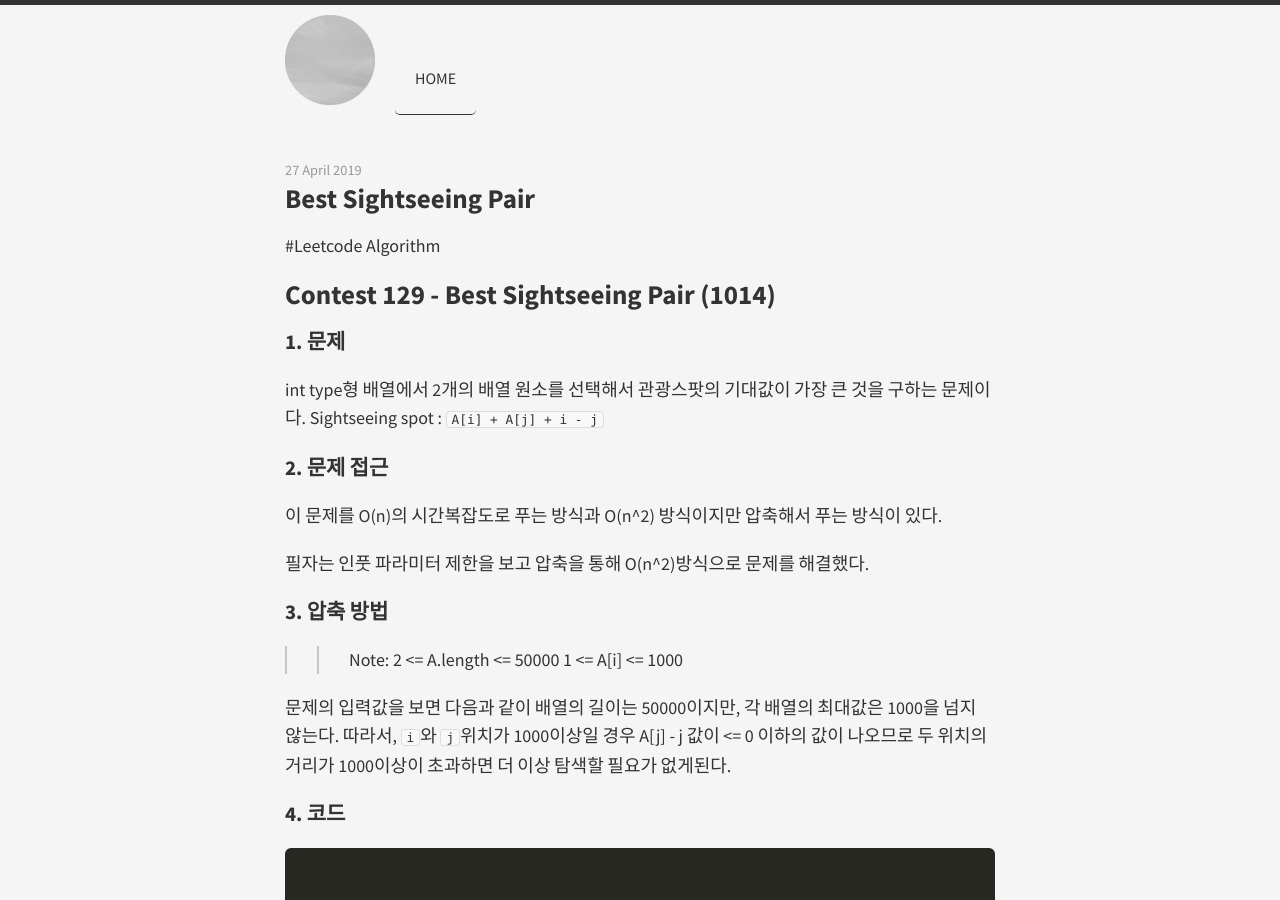
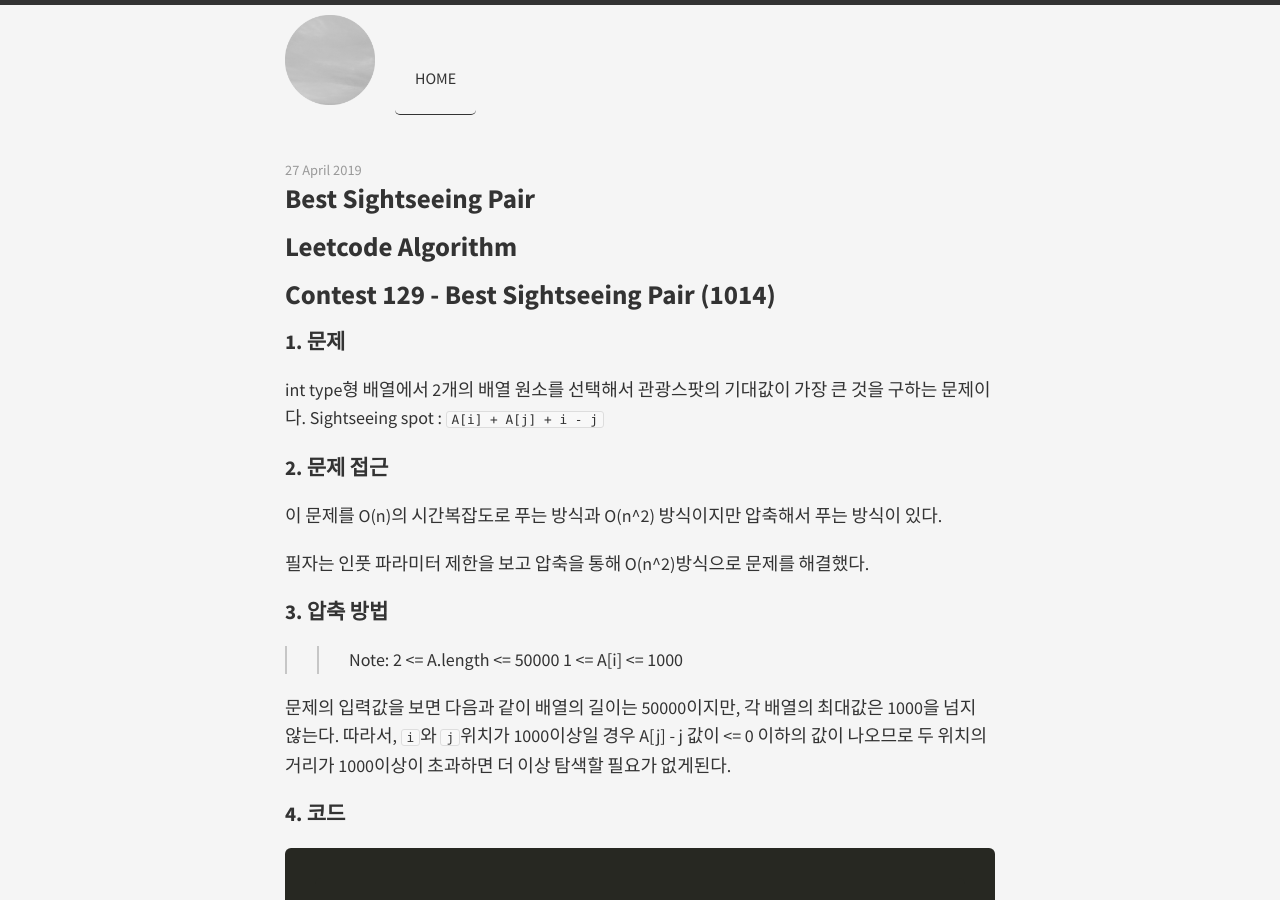
Before and after one commit to gunflake/gunflake.github.io, a Jekyll site: the page built from _posts/2019-04-27-Best Sightseeing Pair.md, in a window 1280 px wide and 900 px high. Built offline with Jekyll 4.4.1, drawn with Linux system fonts in a browser that asks for light colours; part of the change alters nothing that is shown.

```diff
--- a/_config.yml
+++ b/_config.yml
@@ -1,9 +1,12 @@
-title: Brume
-author: Aigars Dzerviniks
-description: It's simple. It's easy to use. It's a Jekyll theme.
+title: Gunflake's IT blog
+author: Vincent Nam
+description: I do walk Until success.
 
-highlighter: null
+
+markdown: kramdown
+highlighter : rouge
 permalink: /:title
+
 
 url:
 baseurl:
--- a/_posts/2019-04-27-Best Sightseeing Pair.md
+++ b/_posts/2019-04-27-Best Sightseeing Pair.md
@@ -3,7 +3,7 @@ layout: post
 title: Best Sightseeing Pair
 ---
 
-#Leetcode Algorithm
+# Leetcode Algorithm
 
 ## Contest 129 - Best Sightseeing Pair (1014)
 
```
Also changed, not shown: Gemfile.lock (added).
